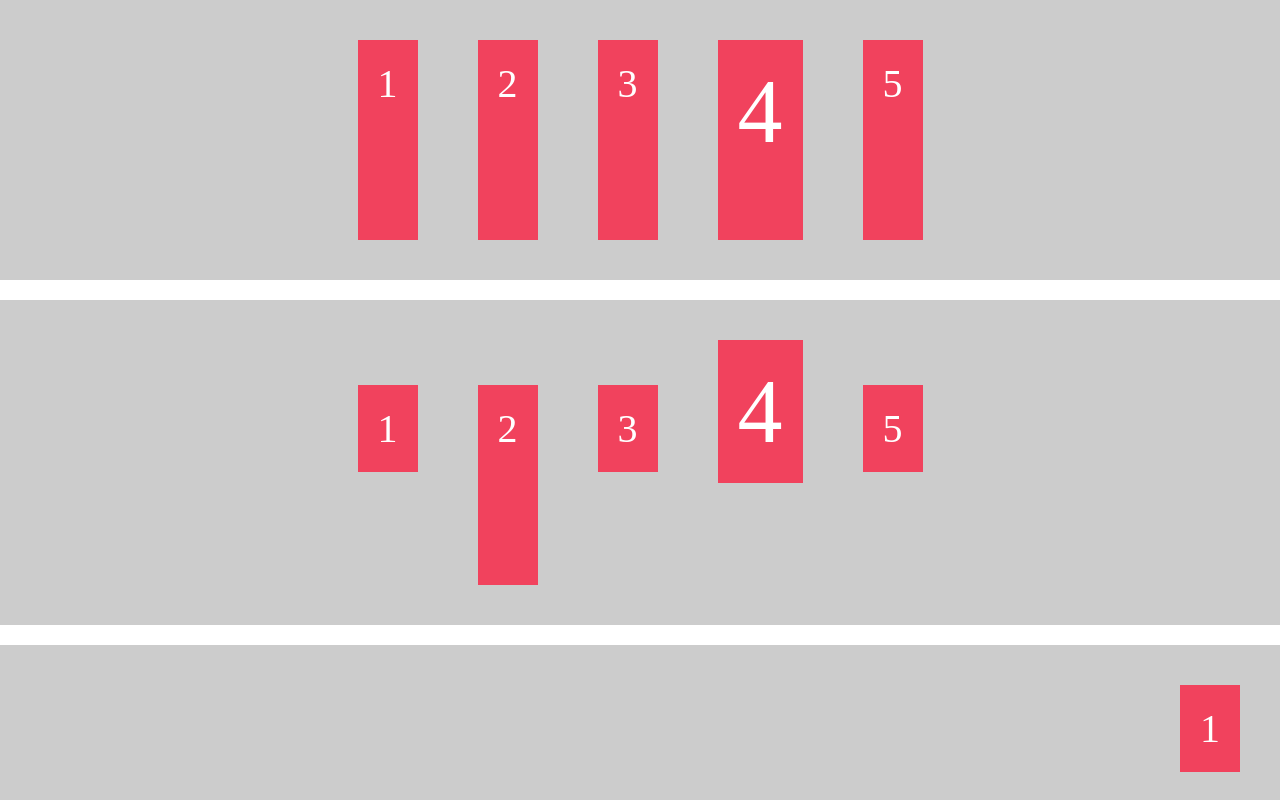
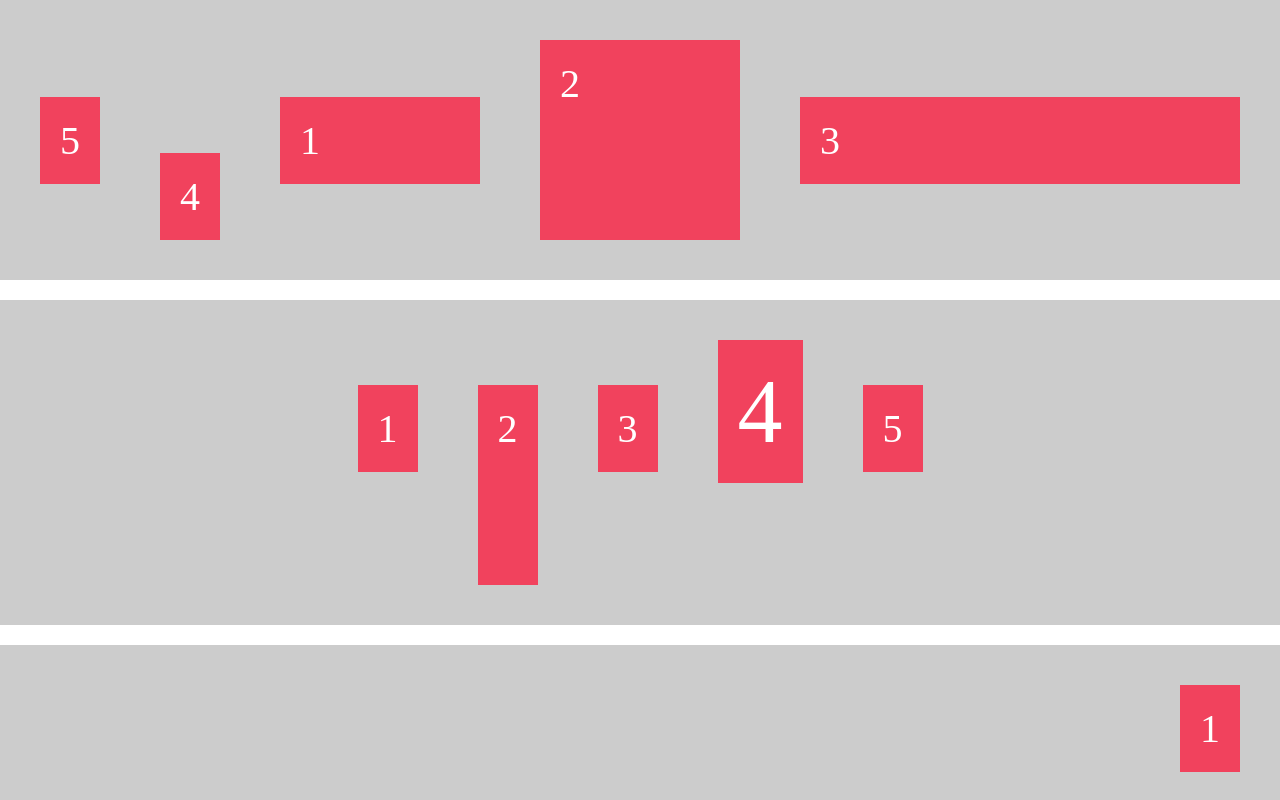
Before and after one commit to pcsmomo/advanced-css, a plain HTML site: page examples/flex/index.html in a window 1280 px wide. Shown: the top 800 px of the page. Drawn offline with Linux system fonts and the light colour scheme.

Commit message:
70. A Basic Intro to Flexbox: Flex Items

```diff
--- a/examples/flex/index.html
+++ b/examples/flex/index.html
@@ -10,11 +10,11 @@
   </head>
   <body>
     <div class="container container__lecture">
-      <div class="item">1</div>
+      <div class="item i1">1</div>
       <div class="item i2">2</div>
-      <div class="item">3</div>
+      <div class="item i3">3</div>
       <div class="item i4">4</div>
-      <div class="item">5</div>
+      <div class="item i5">5</div>
     </div>
     <div class="container container__flex-row">
       <div class="test-item">1</div>
--- a/examples/flex/style.scss
+++ b/examples/flex/style.scss
@@ -13,10 +13,8 @@
   &__lecture {
     flex-direction: row; // Main AXIS
     // justify-content: flex-start; // default
-    justify-content: center;
-    // align-items: stretch;  // default
-    // align-items: baseline;
-    align-items: stretch;
+    justify-content: space-between;
+    align-items: center;
   }
 
   &__flex-row {
@@ -41,12 +39,29 @@
   font-size: 40px;
 }
 
+.i1 {
+  // flex-basis: 200px;
+  // flex-shrink: 0;
+  flex: 0 0 200px;
+}
+
 .i2 {
   height: 200px;
+  flex-basis: 200px;
+}
+
+.i3 {
+  order: 1;
+  flex-grow: 1;
 }
 
 .i4 {
-  font-size: 90px;
+  align-self: flex-end;
+  order: -1;
+}
+
+.i5 {
+  order: -2;
 }
 
 .test-item {
```
Also changed, not shown: README.md, examples/flex/style.css.
